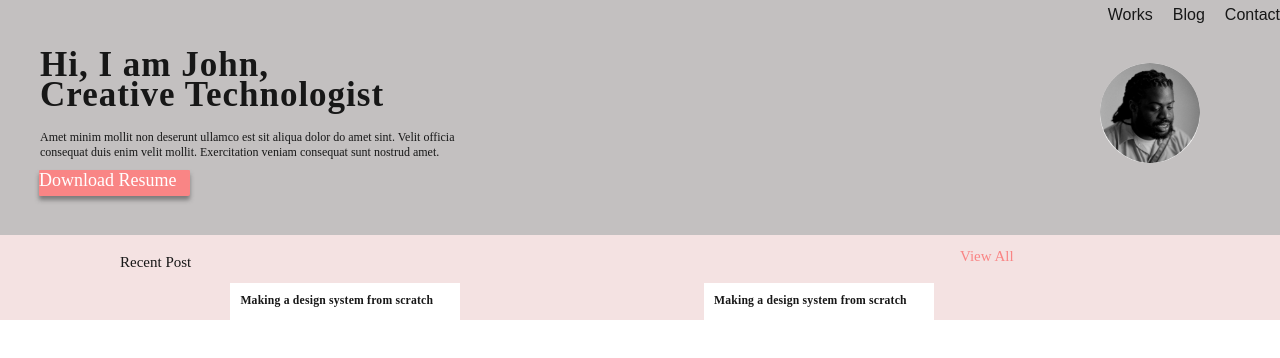
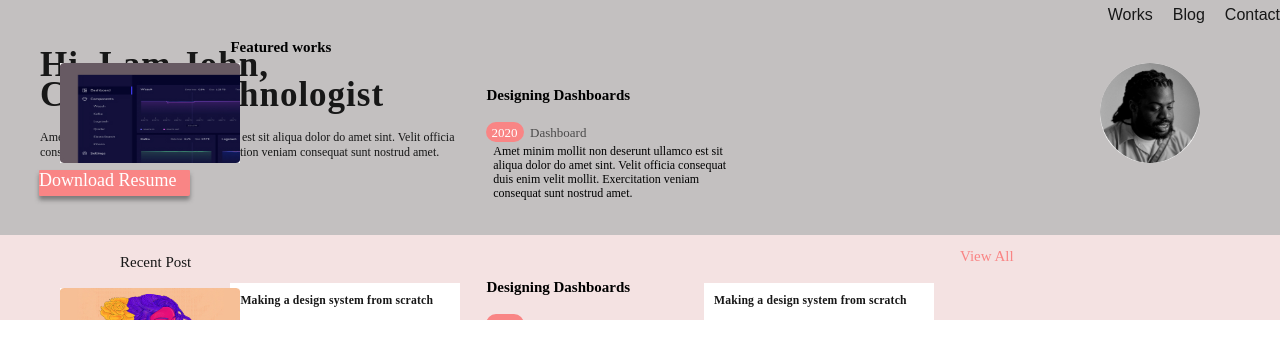
Before and after one commit to Nabeerashahid/figma-assignment, a Next.js app: page / in a window 1280 px wide. Shown: the top 358 px of the page. Built offline with nearby package versions, Linux system fonts and the light colour scheme.

Commit message:
Update style.module.css

```diff
--- a/app/styles/style.module.css
+++ b/app/styles/style.module.css
@@ -269,10 +269,8 @@
     position: absolute;
     top: 38%;
     left: 38%;
-    gap: 0px;
     border-radius: 50px 50px 50px 50px;
     padding: 5px;
-    opacity: 0px;
     background-color: #F98585;
     font-family: Heebo;
     font-size: 13px;
@@ -421,8 +419,3 @@ top: 290%;
 left: 34%;
 
 }
-
-.featureSection {
-    width: 120%;
-    position: relative;
-}
```
